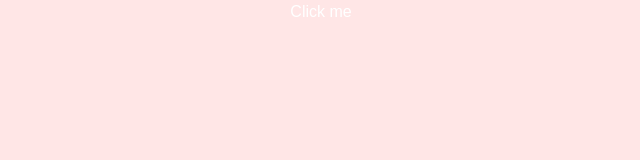
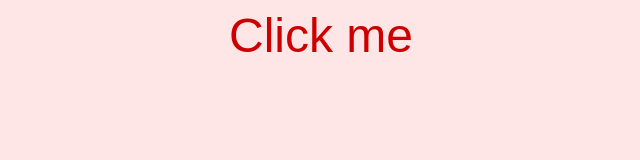
Before and after one commit to thenertifiedcerd/muzzle_memory, a plain HTML site: page index.html in a window 1280 px wide. Shown: the whole page, without its empty margins (319-959 px from the left). Drawn offline with nearby package versions, Linux system fonts and the light colour scheme.

Commit message:
Title made visible

```diff
--- a/index.html
+++ b/index.html
@@ -4,7 +4,6 @@
     <meta charset="UTF-8">
     <meta name="viewport" content="width=device-width, initial-scale=1.0">
     <link href="https://stackpath.bootstrapcdn.com/bootstrap/4.5.2/css/bootstrap.min.css" rel="stylesheet">
-    <link rel="icon" href="https://pixabay.com/illustrations/coin-heart-circle-green-love-pink-7395372" />
     <title>Click me</title>
     <style>
                 body {
@@ -14,14 +13,21 @@
             color: #ff4d4d;
             margin: 0;
             padding: 0;
+            height: 100vh;
         }
 
         a {
             text-decoration: none;
-            color: #ffffff;
+            color: #cc0000;
+            font-size: 3rem;
+        }
+
+        a:hover a:pressed {
+         text-decoration: none;
+         color: #cc0000;
         }
     </style>
 </head>
 <body>
- <a href="/index.html">Click me</a>
+ <a href="https://thenertifiedcerd.github.io/muzzle_memory/index.html">Click me</a>
 </body>
```
